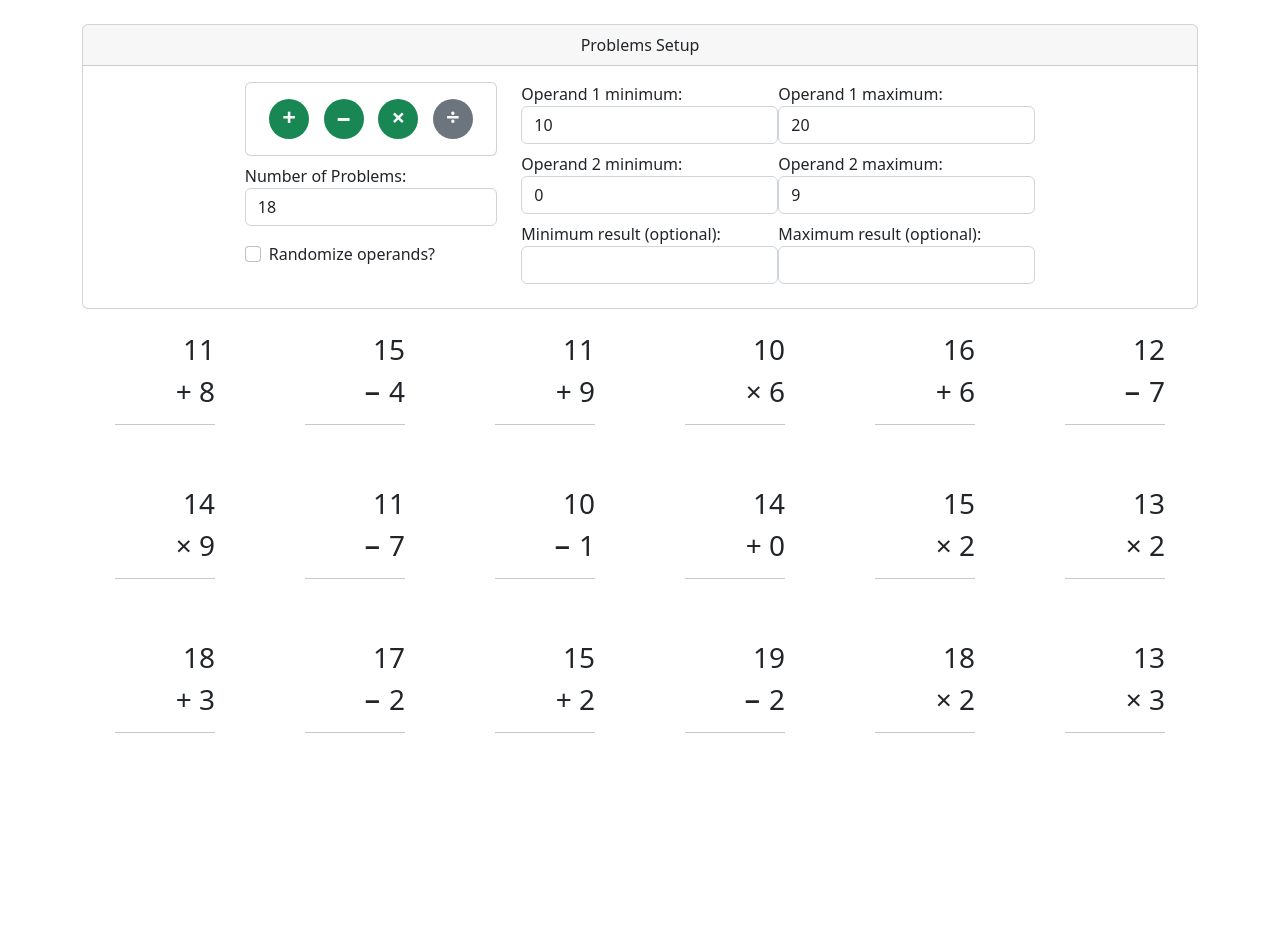
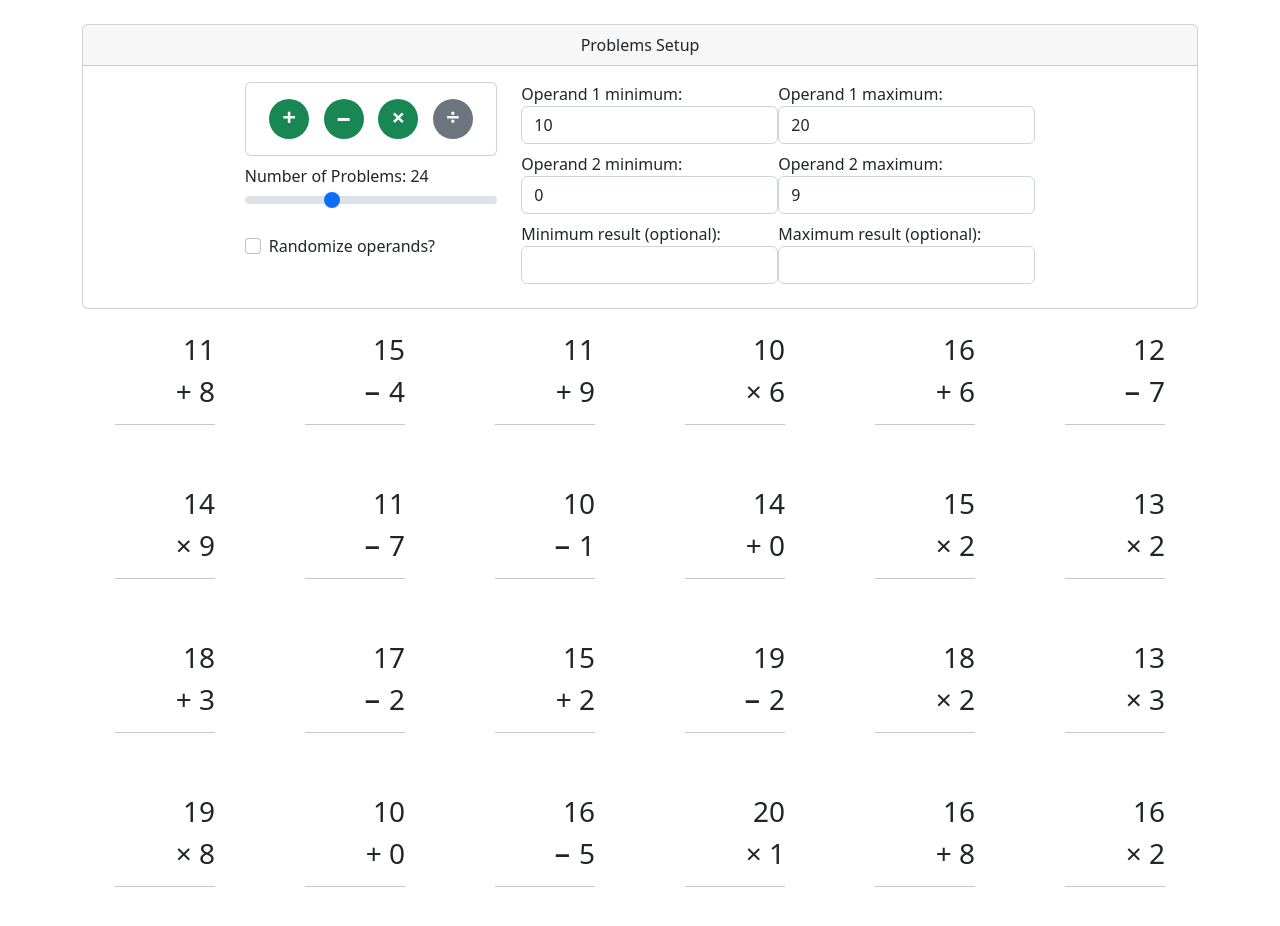
Before and after one commit to matthew-stockinger/problem-child, a React (Create React App) app: page / in a window 1280 px wide. Shown: the top 926 px of the page. Before the commit the page ends 800 px from the top, so only its background shows below. Built offline with nearby package versions, Linux system fonts and the light colour scheme.

Commit message:
add onChange to NumberOfProblems

```diff
--- a/src/App.js
+++ b/src/App.js
@@ -4,7 +4,7 @@ import ControlPanel from "./features/controlPanel/ControlPanel";
 
 const ProblemChild = () => {
   const [operations, setOperations] = React.useState(["-", "+", "*"]);
-  const [numberOfProblems, setNumberOfProblems] = React.useState(18);
+  const [numberOfProblems, setNumberOfProblems] = React.useState(24);
   const [operandConstraints, setOperandConstraints] = React.useState({
     min1: 10,
     max1: 20,
@@ -25,9 +25,17 @@ const ProblemChild = () => {
     shuffle,
   };
 
+  const stateSetters = {
+    setOperations,
+    setNumberOfProblems,
+    setOperandConstraints,
+    setResultConstraints,
+    setShuffle,
+  };
+
   return (
     <div className="container pt-4">
-      <ControlPanel state={state} />
+      <ControlPanel state={state} stateSetters={stateSetters} />
       <ProblemsView state={state} />
       {/* <Instructions /> */}
     </div>
--- a/src/features/controlPanel/ControlPanel.js
+++ b/src/features/controlPanel/ControlPanel.js
@@ -5,25 +5,36 @@ import NumberOfProblems from "./NumberOfProblems";
 import Constraints from "./Constraints";
 import Shuffle from "./Shuffle";
 
-const ControlPanel = ({ state }) => {
+const ControlPanel = ({ state, stateSetters }) => {
   return (
     <div className="card">
       <div className="card-header text-center">Problems Setup</div>
       <div className="card-body">
         <div className="row justify-content-center">
           <div className="col-md-3">
-            <Operations operations={state.operations} />
+            <Operations
+              operations={state.operations}
+              setOperations={stateSetters.setOperations}
+            />
             <div className="mt-2">
-              <NumberOfProblems numberOfProblems={state.numberOfProblems} />
+              <NumberOfProblems
+                numberOfProblems={state.numberOfProblems}
+                setNumberOfProblems={stateSetters.setNumberOfProblems}
+              />
             </div>
             <div className="mt-2">
-              <Shuffle shuffle={state.shuffle} />
+              <Shuffle
+                shuffle={state.shuffle}
+                setShuffle={stateSetters.setShuffle}
+              />
             </div>
           </div>
           <div className="col-md-auto">
             <Constraints
               operandConstraints={state.operandConstraints}
               resultConstraints={state.resultConstraints}
+              setOperandConstraints={stateSetters.setOperandConstraints}
+              setResultConstraints={stateSetters.setResultConstraints}
             />
           </div>
         </div>
--- a/src/features/controlPanel/NumberOfProblems.js
+++ b/src/features/controlPanel/NumberOfProblems.js
@@ -1,19 +1,23 @@
 import React from "react";
 import "bootstrap/dist/css/bootstrap.min.css";
 
-const NumberOfProblems = ({ numberOfProblems }) => {
+const NumberOfProblems = ({ numberOfProblems, setNumberOfProblems }) => {
   return (
     <label htmlFor="numberOfProblemsInput" className="form-label">
-      Number of Problems:
+      Number of Problems: {numberOfProblems}
       <input
         id="numberOfProblemsInput"
         name="numberOfProblemsInput"
-        type="number"
-        className="form-control"
+        type="range"
+        className="form-range"
         value={numberOfProblems}
         step="6"
         min="6"
+        max="60"
         required
+        onChange={(e) => {
+          setNumberOfProblems(parseInt(e.target.value));
+        }}
       />
     </label>
   );
--- a/src/features/problems/ProblemsView.js
+++ b/src/features/problems/ProblemsView.js
@@ -57,7 +57,7 @@ const Problem = ({ state }) => {
     }
   };
 
-  // generate operands according to constraints.
+  // constraints.
   const [
     resultMin,
     resultMax,
@@ -78,6 +78,7 @@ const Problem = ({ state }) => {
     state.shuffle,
   ];
 
+  // generate operation and operands
   do {
     var operand1 = getRandomIntInclusive(operand1Min, operand1Max);
     var operand2 = getRandomIntInclusive(operand2Min, operand2Max);
@@ -113,7 +114,7 @@ const Problem = ({ state }) => {
 };
 
 const ProblemsRow = ({ state }) => {
-  // hard-coded setting: 6 problems per row.
+  // always 6 problems per row.
   const problemIDs = Array(6)
     .fill(undefined)
     .map((elt) => crypto.randomUUID());
@@ -128,7 +129,7 @@ const ProblemsView = ({ state }) => {
   const rowIDs = Array(numRows)
     .fill(undefined)
     .map((elt) => crypto.randomUUID());
-  const rowComponents = rowIDs.map((rowID) => (
+  const rowComponents = rowIDs.map((rowID, index) => (
     <ProblemsRow key={rowID} state={state} />
   ));
   return <div>{rowComponents}</div>;
```
Also changed, not shown: 1 other file (tests, documents, lock files or other folders).
